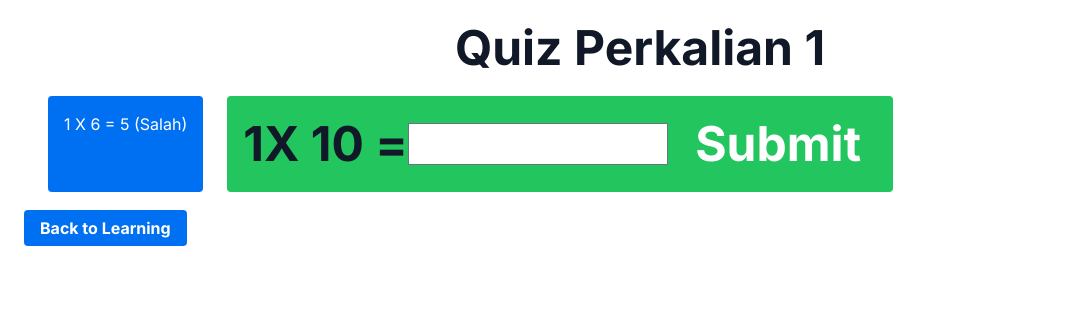
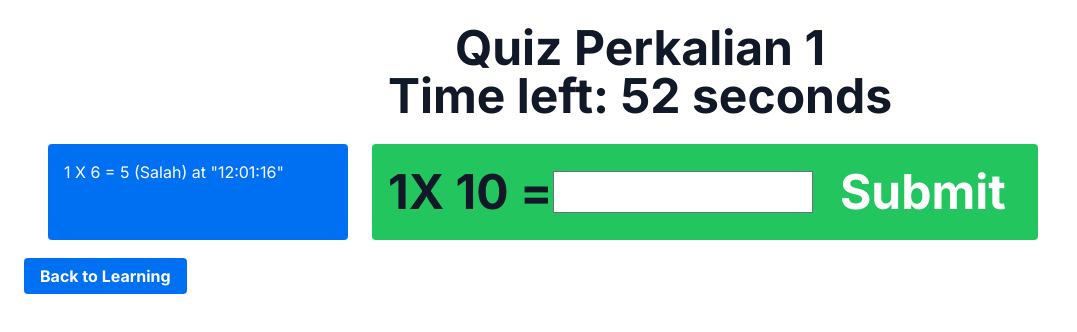
Before and after one commit to if07012/remember-me, a Next.js app: page /perkalian/1/quiz in a window 1280 px wide. Both pictures are taken after typing "5" into the empty fields and a click on the button "Submit". Shown: the top 332 px of the page, without its empty margins (0-1077 px from the left). Built offline with nearby package versions, Linux system fonts and the light colour scheme; a web font is replaced by a local one.

Commit message:
implement password histories

```diff
--- a/app/perkalian/[kali]/components/Quiz.tsx
+++ b/app/perkalian/[kali]/components/Quiz.tsx
@@ -6,6 +6,20 @@ const Quiz = ({ kali }: any) => {
     const [result, setResult] = useState<string>("");
     const [hasil, sethasil] = useState<string>("");
     const [index, setIndex] = useState<number>(0);
+    const [timeLeft, setTimeLeft] = useState(60); // Timer starts at 30 seconds
+    const [isDisabled, setIsDisabled] = useState(false);
+    useEffect(() => {
+        if (timeLeft <= 0) {
+            setIsDisabled(true); // Disable the button when timer finishes
+            return;
+        }
+
+        const timer = setInterval(() => {
+            setTimeLeft((prevTime) => prevTime - 1);
+        }, 1000);
+
+        return () => clearInterval(timer); // Cleanup the timer on component unmount
+    }, [timeLeft]);
     const [intervalId, setIntervalId] = useState<any>(null);
     useEffect(() => {
         const items = []
@@ -31,14 +45,23 @@ const Quiz = ({ kali }: any) => {
 
     const currentItem = item[index];
     const onSubmit = (result: string) => {
+
         if (parseInt(result) === currentItem.result) {
             const items = [...item];
+            const now = new Date();
+            const hours = String(now.getHours()).padStart(2, '0'); // Get hours and pad with leading zero if necessary
+            const minutes = String(now.getMinutes()).padStart(2, '0'); // Get minutes and pad with leading zero if necessary
+            items[index].submitDate = `${hours}:${minutes}:${String(now.getSeconds()).padStart(2, '0')}`;
             items[index].hasil = "Benar";
             items[index].jawaban = result;
             setItems([...items])
             sethasil("Jawaban benar");
         } else {
             const items = [...item];
+            const now = new Date();
+            const hours = String(now.getHours()).padStart(2, '0'); // Get hours and pad with leading zero if necessary
+            const minutes = String(now.getMinutes()).padStart(2, '0'); // Get minutes and pad with leading zero if necessary
+            items[index].submitDate = `${hours}:${minutes}:${String(now.getSeconds()).padStart(2, '0')}`;
             items[index].hasil = "Salah";
             items[index].jawaban = result;
             setItems([...items])
@@ -49,7 +72,7 @@ const Quiz = ({ kali }: any) => {
             sethasil("");
             setResult("");
             setIndex(index + 1);
-        }, 2000)
+        }, 1000)
     }
     if (!currentItem)
         return <>
@@ -58,19 +81,19 @@ const Quiz = ({ kali }: any) => {
         <>
             <div className="container mx-auto p-6">
                 <h1 className="text-5xl font-bold text-gray-900 text-center">
-                    Quiz Perkalian {kali}
+                    Quiz Perkalian {kali}  <p>Time left: {timeLeft} seconds</p>
                 </h1>
                 <h1 className="text-5xl font-bold text-gray-900 text-center">
                     {currentItem.hasil === "Salah" ? "Jawaban nya harus nya :" + currentItem.result : ""}
                 </h1>
                 <div className="container mx-auto p-6">
-                    <div className="flex flex-col md:flex-row gap-6">
-                        <div className="bg-blue-500 p-4 text-white rounded w-fit">
-                            {item.map((n: any) => {
+                    <div className="flex flex-col md:flex-row gap-6" >
+                        <div className="bg-blue-500 p-4 text-white rounded w-fit" style={{ minWidth: '300px' }}>
+                            {item.map((n: any, index: number) => {
                                 if (!n.jawaban)
                                     return <></>
-                                return <div>
-                                    {n.b} X {n.a}  = {n.jawaban} ({n.hasil === "Salah" ? n.hasil : n.hasil})
+                                return <div key={index}>
+                                    {n.b} X {n.a}  = {n.jawaban} ({n.hasil === "Salah" ? n.hasil : n.hasil}) at {JSON.stringify(n.submitDate)}
                                 </div>
                             })}
                         </div>
@@ -83,12 +106,13 @@ const Quiz = ({ kali }: any) => {
                                         }}
                                         onKeyDown={e => {
                                             if (e.key === "Enter") {
-                                                onSubmit(result);
+                                                if (!isDisabled)
+                                                    onSubmit(result);
                                             }
                                         }}
                                     />
                                     &nbsp;
-                                    <button className="bg-green-500 hover:bg-blue-600
+                                    <button disabled={isDisabled} className="bg-green-500 hover:bg-blue-600
                              text-white font-bold py-2 px-4 rounded"
                                         onClick={() => {
                                             onSubmit(result);
--- a/app/perkalian/[kali]/page.tsx
+++ b/app/perkalian/[kali]/page.tsx
@@ -25,6 +25,23 @@ export default async function Page({ params }: { params: { kali: string } }) {
             <a href={"/perkalian/5"} className="bg-blue-500 text-white font-bold py-2 px-4 rounded hover:bg-blue-600 focus:outline-none focus:ring-2 focus:ring-blue-500">
                 Perkalian 5
             </a>
+            <a href={"/perkalian/6"} className="bg-blue-500 text-white font-bold py-2 px-4 rounded hover:bg-blue-600 focus:outline-none focus:ring-2 focus:ring-blue-500">
+                Perkalian 6
+            </a>
+            <a href={"/perkalian/7"} className="bg-blue-500 text-white font-bold py-2 px-4 rounded hover:bg-blue-600 focus:outline-none focus:ring-2 focus:ring-blue-500">
+                Perkalian 7
+            </a>
+            <a href={"/perkalian/8"} className="bg-blue-500 text-white font-bold py-2 px-4 rounded hover:bg-blue-600 focus:outline-none focus:ring-2 focus:ring-blue-500">
+                Perkalian 8
+            </a>
+            <a href={"/perkalian/9"} className="bg-blue-500 text-white font-bold py-2 px-4 rounded hover:bg-blue-600 focus:outline-none focus:ring-2 focus:ring-blue-500">
+                Perkalian 9
+            </a>
+            <a href={"/perkalian/10"} className="bg-blue-500 text-white font-bold py-2 px-4 rounded hover:bg-blue-600 focus:outline-none focus:ring-2 focus:ring-blue-500">
+                Perkalian 10
+            </a>
+
+
             &nbsp;
             <Perkalian kali={kali} />
         </>
```
